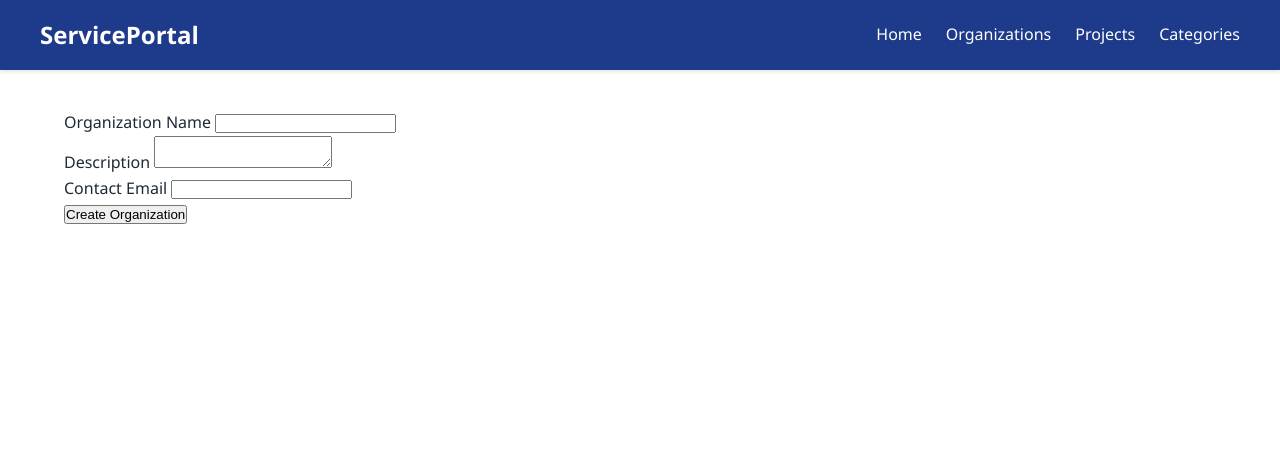
After one commit to GabrielPrograman/CSE-340, a Node server app: template src/views/new-organization.ejs in a window 1280 px wide. The commit adds this page. Shown: the top 467 px of the page. Run offline with Node 20, Linux system fonts and the light colour scheme; the template is opened without the code that fills it, so the values that code supplies are empty.

Commit message:
Add new organization form and POST handling

```diff
--- a/server.js
+++ b/server.js
@@ -18,6 +18,10 @@ const app = express();
 /**
  * Configure Express middleware
  */
+
+// Allow Express to receive and process common POST data
+app.use(express.urlencoded({ extended: true }));
+app.use(express.json());
 
 // Serve static files from the public directory
 app.use(express.static(path.join(__dirname, 'public')));
--- /dev/null
+++ b/src/views/new-organization.ejs
@@ -0,0 +1,37 @@
+<%- include('partials/header') %>
+
+<section class="page-section">
+    <h2 class="section-title"><%= title %></h2>
+
+    <form action="/new-organization" method="POST">
+        <div class="form-group">
+            <label for="name">Organization Name</label>
+            <input
+                type="text"
+                id="name"
+                name="name"
+            />
+        </div>
+
+        <div class="form-group">
+            <label for="description">Description</label>
+            <textarea
+                id="description"
+                name="description"
+            ></textarea>
+        </div>
+
+        <div class="form-group">
+            <label for="contactEmail">Contact Email</label>
+            <input
+                type="text"
+                id="contactEmail"
+                name="contactEmail"
+            />
+        </div>
+
+        <button type="submit">Create Organization</button>
+    </form>
+</section>
+
+<%- include('partials/footer') %>
--- a/src/views/organizations.ejs
+++ b/src/views/organizations.ejs
@@ -25,6 +25,10 @@
             <p>No organizations found.</p>
         <% } %>
     </div>
+
+    <p style="margin-top: 1.5rem;">
+        <a href="/new-organization">Add a new organization</a>
+    </p>
 </section>
 
 <%- include('partials/footer') %>
```
Also changed, not shown: src/controllers/organizations.js (+20 -2 lines), src/models/organizations.js (+31 -1 lines), src/routes.js (+12 -1 lines), public/images/placeholder-logo.png (added).
